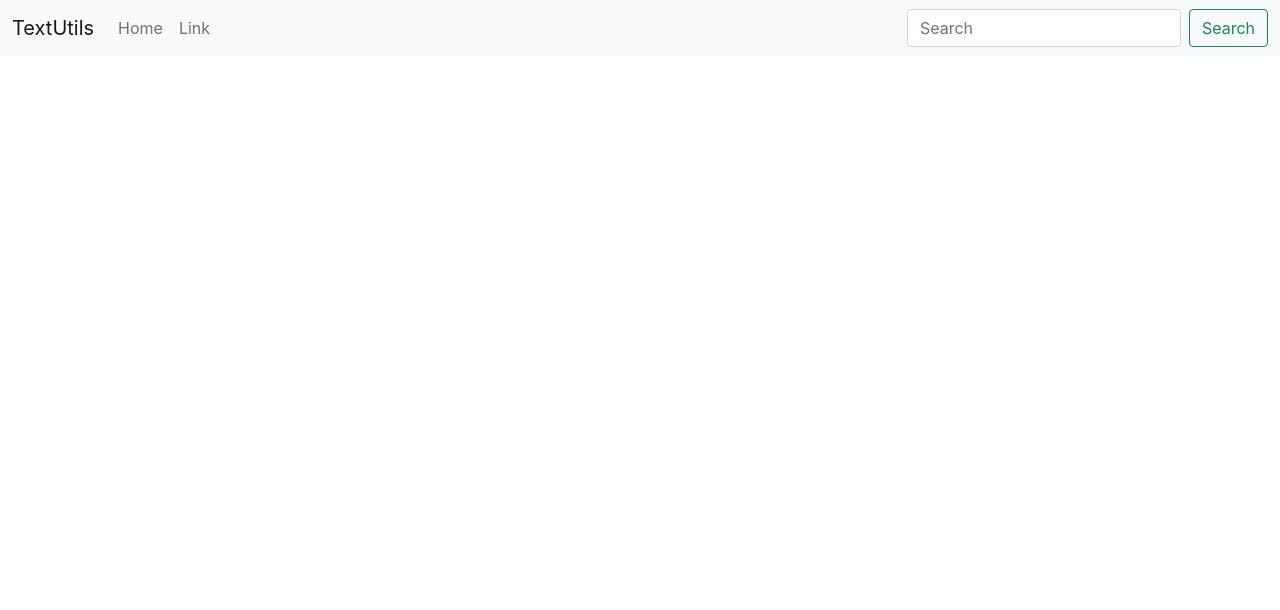
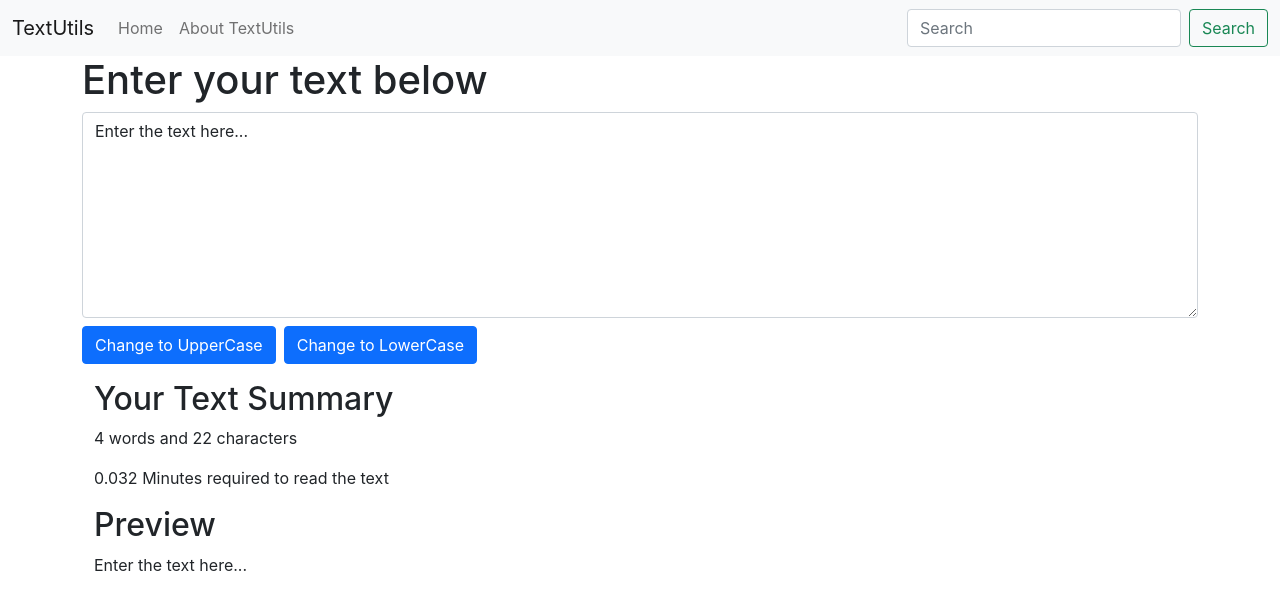
Before and after one commit to githubKushagra/React_Js----from-beginning-to-advance, a React (Create React App) app in the folder project-1/: page / in a window 1280 px wide. Shown: the top 610 px of the page. Built offline with nearby package versions, Linux system fonts and the light colour scheme.

Commit message:
Working on project-1

```diff
--- a/project-1/src/App.js
+++ b/project-1/src/App.js
@@ -1,31 +1,20 @@
 // import logo from './logo.svg';
 import './App.css';
+
+// importing our components
+import Navbar from './Components/Navbar';
+import TextFile from './Components/TextForm';
 
 function App() {
   return (
     <>
-        <nav className="navbar navbar-expand-lg navbar-light bg-light">
-    <div className="container-fluid">
-      <a className="navbar-brand" href="/">TextUtils</a>
-      <button className="navbar-toggler" type="button" data-bs-toggle="collapse" data-bs-target="#navbarSupportedContent" aria-controls="navbarSupportedContent" aria-expanded="false" aria-label="Toggle navigation">
-        <span className="navbar-toggler-icon"></span>
-      </button>
-      <div className="collapse navbar-collapse" id="navbarSupportedContent">
-        <ul className="navbar-nav me-auto mb-2 mb-lg-0">
-          <li className="nav-item">
-            <a className="nav-link" aria-current="page" href="/">Home</a>
-          </li>
-          <li className="nav-item">
-            <a className="nav-link" href="/">Link</a>
-          </li>
-        </ul>
-        <form className="d-flex">
-          <input className="form-control me-2" type="search" placeholder="Search" aria-label="Search"/>
-          <button className="btn btn-outline-success" type="submit">Search</button>
-        </form>
-      </div>
-    </div>
-  </nav>
+    {/* we are passing attributes called props
+    In ReactJS, the props are a type of object where the value of attributes of a tag is stored. The word “props” implies “properties”
+    Props allow you to customize and configure child components based on data from the parent. This makes components reusable and flexible. */}
+        <Navbar title="TextUtils" homePage="Home" aboutPage="About TextUtils" />
+        <div className="container">
+          <TextFile heading="Enter your text below"/>
+        </div>
     </>
   );
 }
--- /dev/null
+++ b/project-1/src/Components/Navbar.js
@@ -0,0 +1,69 @@
+import React from "react";
+import PropTypes from 'prop-types';
+
+export default function Navbar(props) {
+  return (
+    <>
+      <nav className="navbar navbar-expand-lg navbar-light bg-light">
+        <div className="container-fluid">
+          <a className="navbar-brand" href="/">
+            {props.title}
+          </a>
+          <button
+            className="navbar-toggler"
+            type="button"
+            data-bs-toggle="collapse"
+            data-bs-target="#navbarSupportedContent"
+            aria-controls="navbarSupportedContent"
+            aria-expanded="false"
+            aria-label="Toggle navigation"
+          >
+            <span className="navbar-toggler-icon"></span>
+          </button>
+          <div className="collapse navbar-collapse" id="navbarSupportedContent">
+            <ul className="navbar-nav me-auto mb-2 mb-lg-0">
+              <li className="nav-item">
+                <a className="nav-link" aria-current="page" href="/">
+                  {props.homePage}
+                </a>
+              </li>
+              <li className="nav-item">
+                <a className="nav-link" href="/">
+                  {props.aboutPage}
+                </a>
+              </li>
+            </ul>
+            <form className="d-flex">
+              <input
+                className="form-control me-2"
+                type="search"
+                placeholder="Search"
+                aria-label="Search"
+              />
+              <button className="btn btn-outline-success" type="submit">
+                Search
+              </button>
+            </form>
+          </div>
+        </div>
+      </nav>
+    </>
+  );
+}
+
+
+
+// in this we are specifying the data types of props like for title string should be there like that
+Navbar.propTypes = {
+    title: PropTypes.string.isRequired,
+    homePage: PropTypes.string.isRequired,
+    aboutPage: PropTypes.string.isRequired
+}
+
+
+// defaultProps means if we haven't send any props/attributes just like we have sent title , homePage , title Page... and if we haven't sent these then by default the values of title , homePage , titlePage will be these values that we have written over there
+Navbar.defaultProps = {
+    title: 'Set title here using props...',
+    homePage: 'Set home page here...',
+    aboutPage: 'Set about page here...'
+}
--- /dev/null
+++ b/project-1/src/Components/TextForm.js
@@ -0,0 +1,60 @@
+import React from 'react';
+import {useState} from 'react';
+// import PropsTypes from 'prop-types'
+
+export default function TextForm(props) {
+
+    const handleOnChange = (event) => {
+        console.log("On Change...");
+        setText(event.target.value);
+    }
+
+    const handleOnUpperCase = () => {
+        console.log("On Click...");
+        const newText = text.toUpperCase();
+        setText(newText);
+    }
+
+
+    const handleOnLowerCase = () => {
+        console.log("On Click...");
+        const newText = text.toLowerCase();
+        setText(newText);
+    }
+
+    // this is the state and here text is the state
+    // text is storing the value of textarea
+    // setText is used to update the value of text whenever the content of textarea gets changed
+    // useState("Enter the text here...") :- default value of text will be "Enter the text here..."
+    const [text , setText] = useState("Enter the text here...")
+
+    return (
+        <>
+            <h1>{props.heading}</h1>
+            <div className="mb-2">
+                <textarea className="form-control" id="my-box" value={text} onChange={handleOnChange} rows="8"></textarea>
+            </div>
+
+            <div>
+                <button className="btn btn-primary" onClick={handleOnUpperCase}>Change to UpperCase</button>
+                <button className="btn btn-primary ms-2" onClick={handleOnLowerCase}>Change to LowerCase</button>
+            </div>
+
+
+            <div className="container my-3">
+                <h2>Your Text Summary</h2>
+                <p>
+                    {/* it is checking if our text is empty(don't care of spaces, there can be multiple spaces but no word(Note :- spaces will be counted as character)) then show 0 else show no. of word */}
+                    {text.trim().length === 0 ? 0 : text.trim().split(/\s+/).length} words and {text.length} characters
+                </p>
+                <p>
+                    {0.008 * text.trim().split(" ").length} Minutes required to read the text
+                </p>
+                <h2>Preview</h2>
+                <p style={{ textAlign: 'justify' }}>
+                    {text}
+                </p>
+            </div>
+        </>
+    )
+}
```
